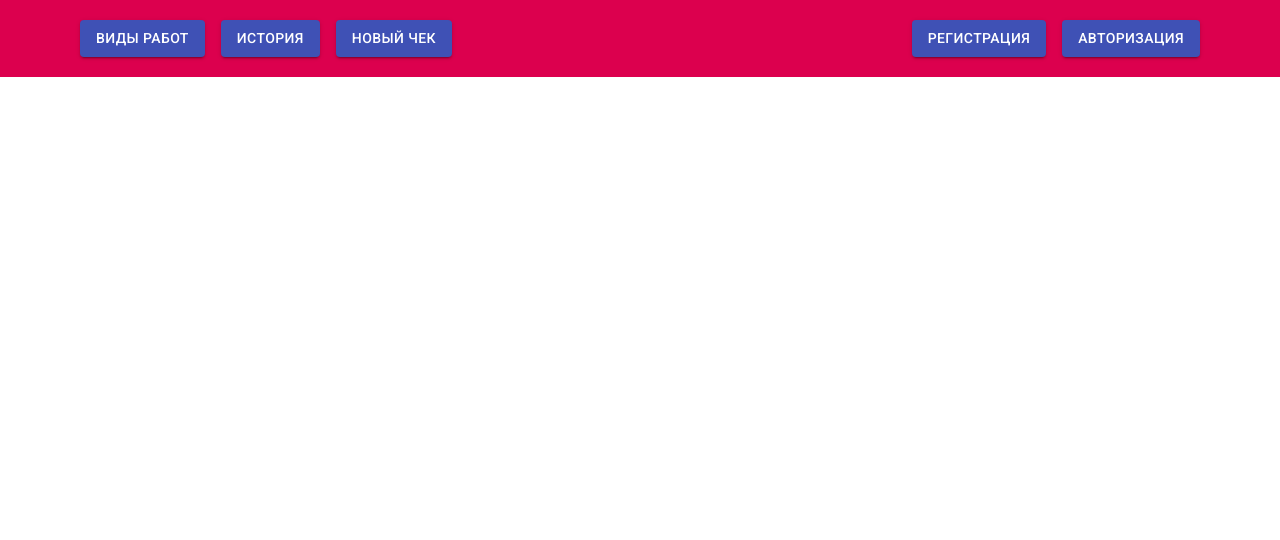
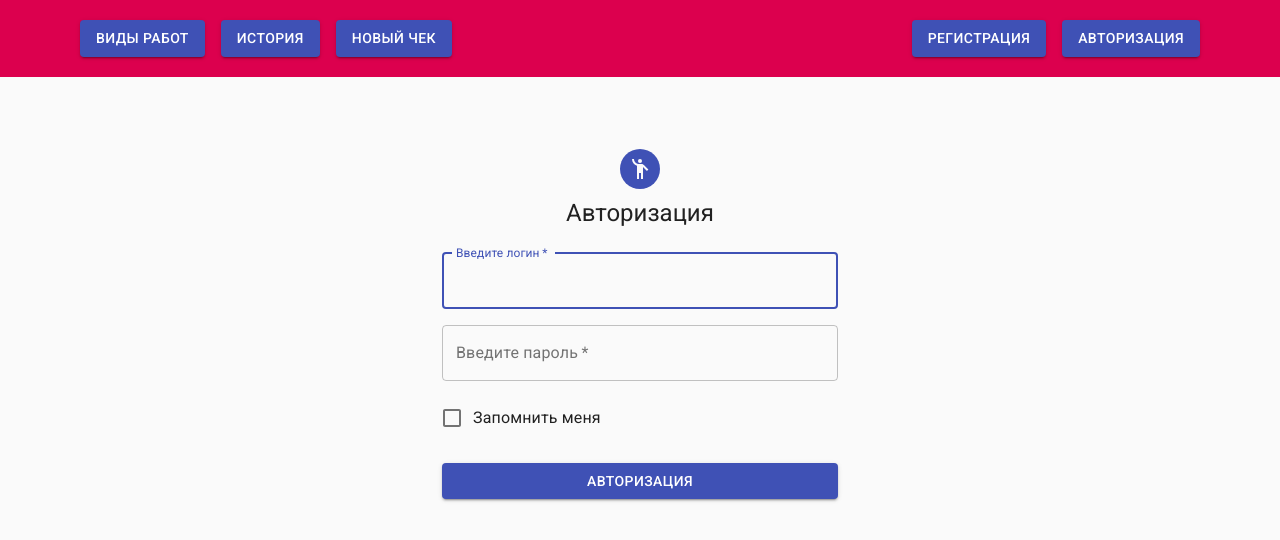
Before and after one commit to Darwin1209/smeta, a React (Create React App) app: page /autorize in a window 1280 px wide. Shown: the top 540 px of the page. Built offline with nearby package versions, Linux system fonts and the light colour scheme.

Commit message:
Create page autoriz

```diff
--- a/src/App.jsx
+++ b/src/App.jsx
@@ -2,15 +2,38 @@ import React from "react"
 import { BrowserRouter as Router, Switch, Route } from "react-router-dom"
 
 import Registration from "./page/Registration"
+import Autorization from "./page/Autorization"
+
+import { Container, makeStyles } from "@material-ui/core"
 import Header from "./components/Header"
 
+const useStyles = makeStyles((theme) => ({
+  text: {
+    display: "flex",
+    justifyContent: "center",
+    marginTop: "80px",
+    fontSize: "32px",
+  },
+}))
+
 function App() {
+  const classes = useStyles()
+
   return (
     <Router>
       <Header />
       <Switch>
         <Route path="/" exact>
+          <Container component="main" className={classes.text}>
+            Для работы с приложением необходимо зарегистрироваться и
+            авторизоваться
+          </Container>
+        </Route>
+        <Route path="/registry">
           <Registration />
+        </Route>
+        <Route path="/autorize">
+          <Autorization />
         </Route>
       </Switch>
     </Router>
--- /dev/null
+++ b/src/page/Autorization/Autorization.jsx
@@ -0,0 +1,115 @@
+import React from "react"
+import Avatar from "@material-ui/core/Avatar"
+import Button from "@material-ui/core/Button"
+import CssBaseline from "@material-ui/core/CssBaseline"
+import TextField from "@material-ui/core/TextField"
+import FormControlLabel from "@material-ui/core/FormControlLabel"
+import Checkbox from "@material-ui/core/Checkbox"
+import Grid from "@material-ui/core/Grid"
+import EmojiPeopleOutlinedIcon from "@material-ui/icons/EmojiPeopleOutlined"
+import Typography from "@material-ui/core/Typography"
+import { makeStyles } from "@material-ui/core/styles"
+import Container from "@material-ui/core/Container"
+import { useState } from "react"
+
+const useStyles = makeStyles((theme) => ({
+  paper: {
+    marginTop: theme.spacing(8),
+    display: "flex",
+    flexDirection: "column",
+    alignItems: "center",
+  },
+  avatar: {
+    margin: theme.spacing(1),
+    backgroundColor: theme.palette.primary.main,
+  },
+  form: {
+    width: "100%", // Fix IE 11 issue.
+    marginTop: theme.spacing(3),
+  },
+  submit: {
+    margin: theme.spacing(3, 0, 2),
+  },
+}))
+
+export default function Autorization() {
+  const classes = useStyles()
+  const [data, setData] = useState({
+    login: "",
+    password: "",
+    checked: false,
+  })
+
+  const handleChange = (key, value) => {
+    setData({ ...data, [key]: value })
+  }
+
+  const submitedForm = () => {
+    // setVerificate(data)
+  }
+
+  return (
+    <Container component="main" maxWidth="xs">
+      <CssBaseline />
+      <div className={classes.paper}>
+        <Avatar className={classes.avatar}>
+          <EmojiPeopleOutlinedIcon />
+        </Avatar>
+        <Typography component="h1" variant="h5">
+          Авторизация
+        </Typography>
+        <form className={classes.form} noValidate onSubmit={submitedForm}>
+          <Grid container spacing={2}>
+            <Grid item xs={12}>
+              <TextField
+                autoComplete="login"
+                name="login"
+                variant="outlined"
+                required
+                fullWidth
+                id="login"
+                label="Введите логин"
+                autoFocus
+                value={data.login}
+                onChange={(e) => handleChange("login", e.currentTarget.value)}
+              />
+            </Grid>
+            <Grid item xs={12}>
+              <TextField
+                variant="outlined"
+                required
+                fullWidth
+                name="password"
+                label="Введите пароль"
+                type="password"
+                id="password"
+                autoComplete="current-password"
+                value={data.password}
+                onChange={(e) =>
+                  handleChange("password", e.currentTarget.value)
+                }
+              />
+            </Grid>
+            <Grid item xs={12}>
+              <FormControlLabel
+                control={<Checkbox value="remember" color="primary" />}
+                label="Запомнить меня"
+                value={data.checked}
+                onChange={() => handleChange("checked", !data.checked)}
+              />
+            </Grid>
+          </Grid>
+          <Button
+            type="submit"
+            fullWidth
+            variant="contained"
+            color="primary"
+            className={classes.submit}
+          >
+            Авторизация
+          </Button>
+        </form>
+      </div>
+    </Container>
+  )
+}
--- /dev/null
+++ b/src/page/Autorization/index.js
@@ -0,0 +1,3 @@
+import Autorization from "./Autorization"
+
+export default Autorization
--- a/src/reducers/user.js
+++ b/src/reducers/user.js
@@ -12,6 +12,7 @@ export const userReducer = (state = initialState, { type, payload }) =>
         const { name, id } = payload
         draft.name = name
         draft.id = id
+        break;
       default:
         break
     }
```
